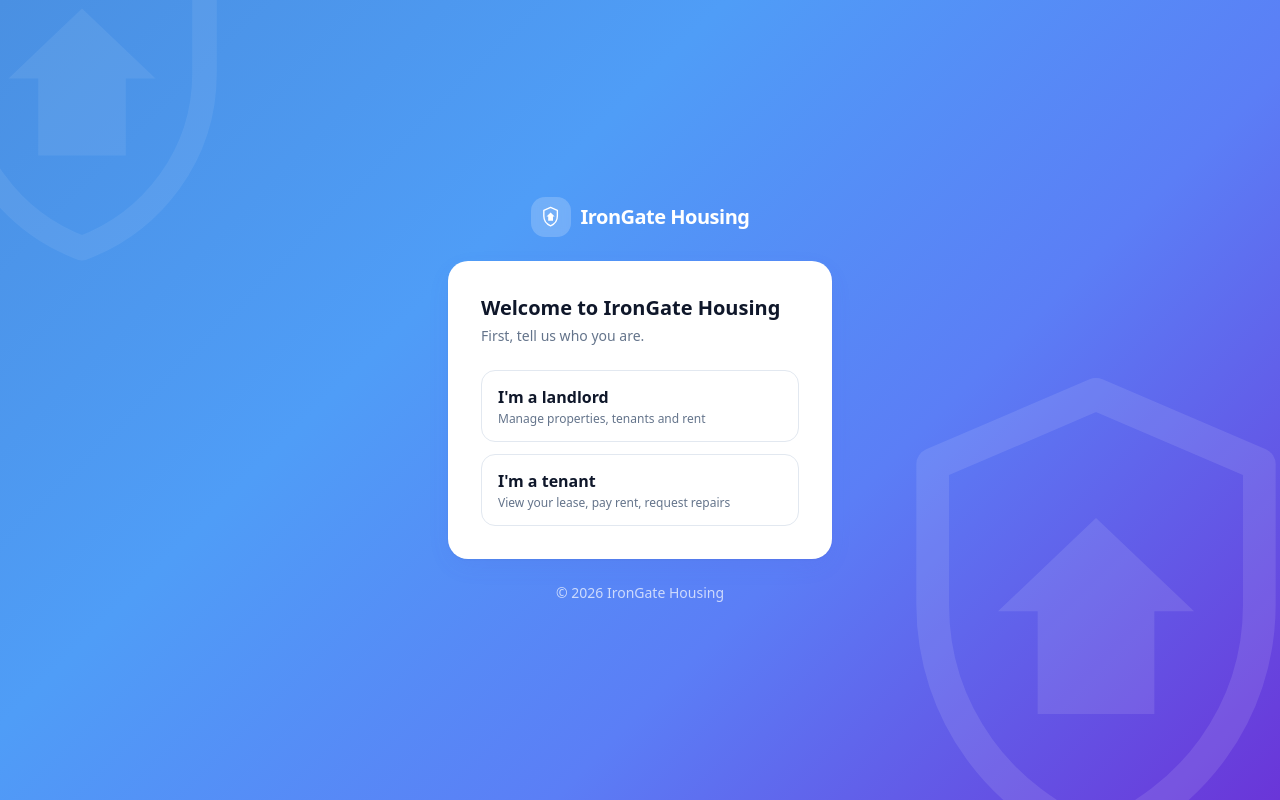
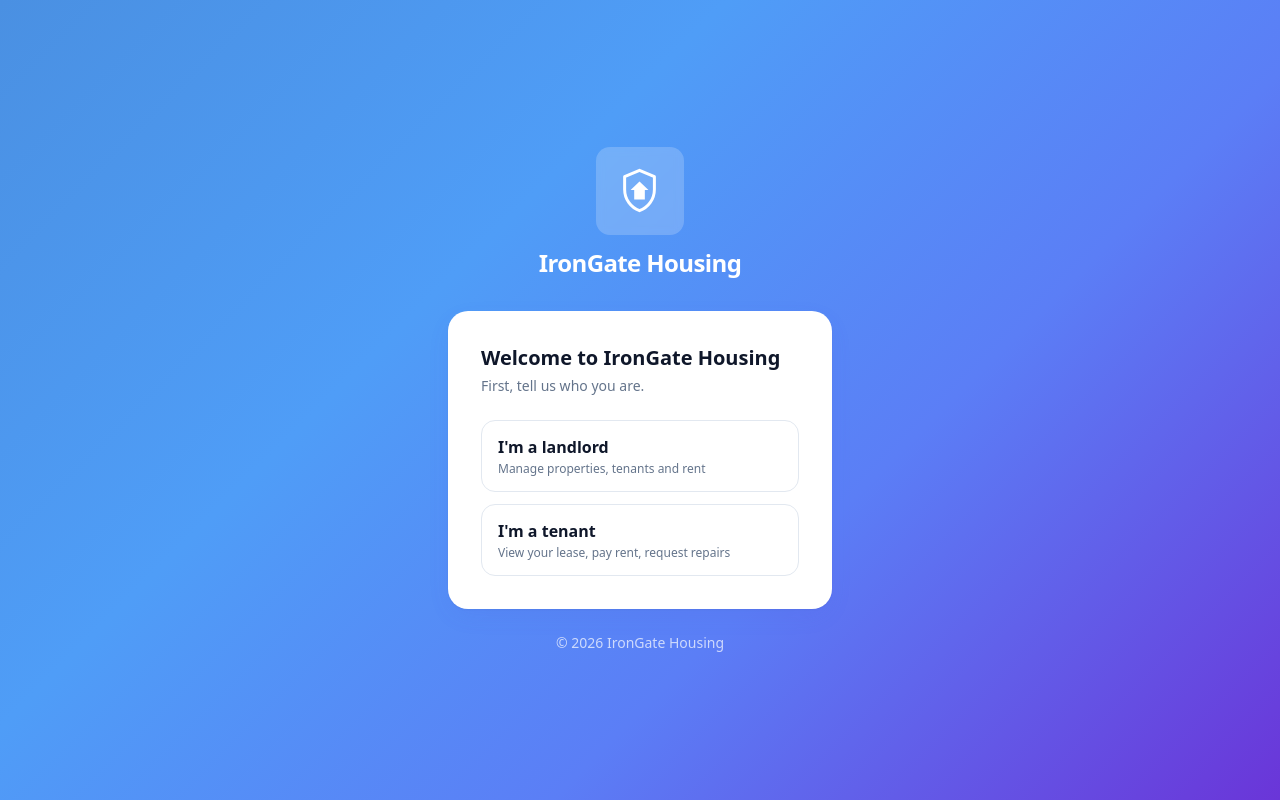
Before and after one commit to Cdeverea47/IronGate-Housing, a React (Vite) app in the folder frontend/: page /login in a window 1280 px wide. Built offline with nearby package versions, Linux system fonts and the light colour scheme.

Commit message:
Single centered logo

```diff
--- a/frontend/src/components/AuthShell.jsx
+++ b/frontend/src/components/AuthShell.jsx
@@ -1,18 +1,15 @@
 import React from 'react';
-import { LogoBadge, LogoMark, Wordmark } from './Logo.jsx';
+import { LogoBadge, Wordmark } from './Logo.jsx';
 
 // Shared look for the login / sign-up screens: the app's blue gradient with a
-// large, faint IronGate logo in the background and the form in a centered card.
+// single centered IronGate logo above the form card.
 export function AuthShell({ children, wide = false }) {
   return (
     <div className="relative min-h-screen overflow-hidden bg-brand-gradient-diagonal text-white flex flex-col items-center justify-center px-4 py-10">
-      {/* Background logo */}
-      <LogoMark className="pointer-events-none absolute -right-24 -bottom-24 h-[560px] w-[560px] text-white opacity-10" />
-      <LogoMark className="pointer-events-none absolute -left-32 -top-32 h-[420px] w-[420px] text-white opacity-[0.07]" />
-
-      <div className="relative z-10 flex items-center gap-2.5 mb-6">
-        <LogoBadge size={40} />
-        <span className="text-xl font-semibold tracking-tight">
+      {/* The one logo, centered above the card */}
+      <div className="flex flex-col items-center gap-3 mb-8">
+        <LogoBadge size={88} />
+        <span className="text-2xl font-semibold tracking-tight">
           <Wordmark />
         </span>
       </div>
```
